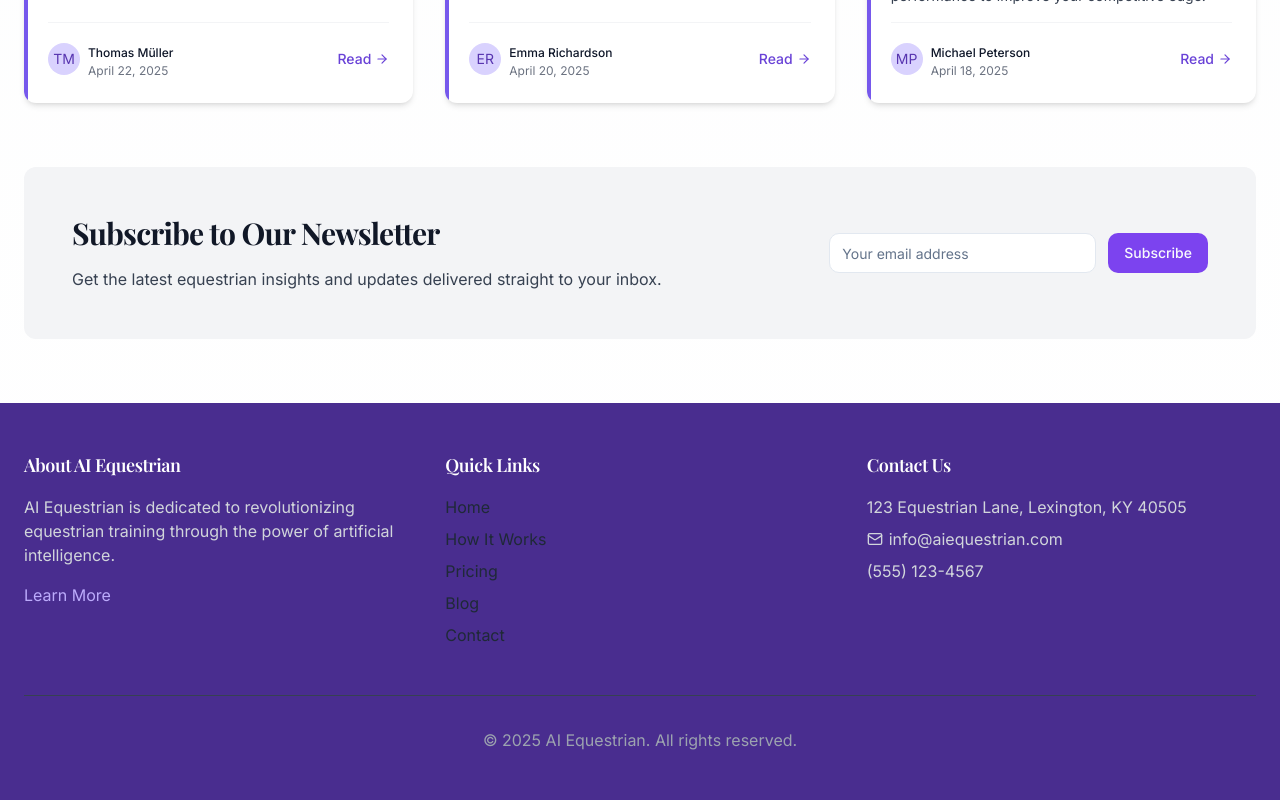
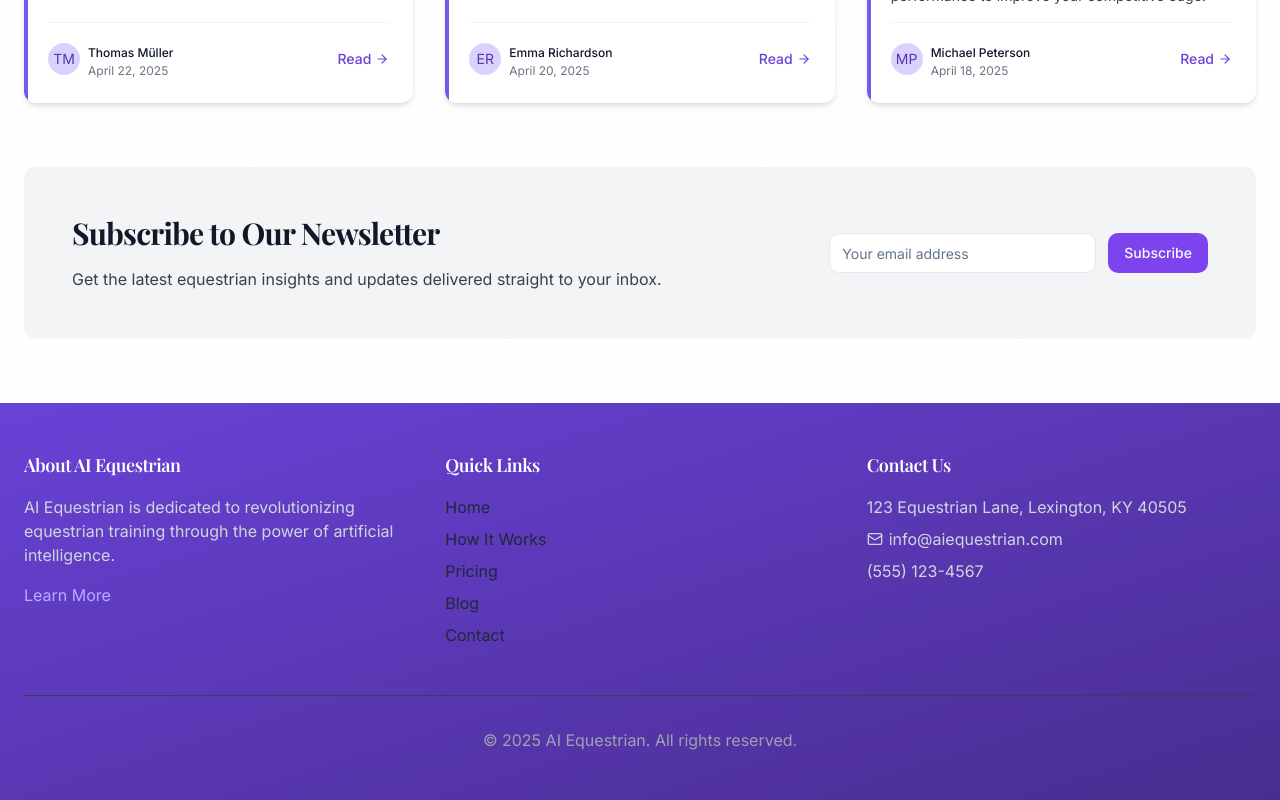
Before and after one commit to omoniyi22/first-repo, a React (Vite) app: page /blog in a window 1280 px wide. Shown: the part 2992-3792 px from the top of the page. Built offline with nearby package versions, Linux system fonts and the light colour scheme.

Commit message:
Revert footer changes
Reverts changes to the footer and restores the original gradient color.

```diff
--- a/src/components/layout/Footer.tsx
+++ b/src/components/layout/Footer.tsx
@@ -5,7 +5,7 @@ import { Mail } from 'lucide-react';
 
 const Footer = () => {
   return (
-    <footer className="bg-purple-900 text-white py-12">
+    <footer className="bg-gradient-to-br from-purple-700 to-purple-900 text-white py-12">
       <div className="container mx-auto px-6">
         <div className="grid grid-cols-1 md:grid-cols-3 gap-8">
           {/* First Section - About Us */}
```
